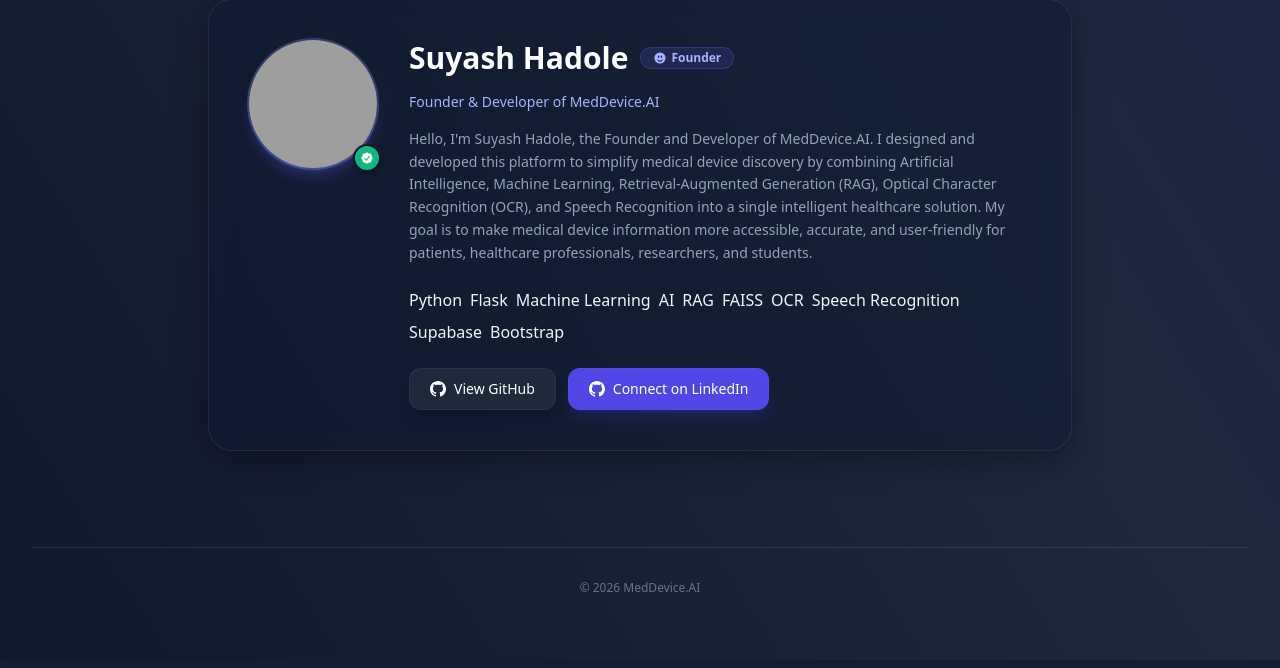
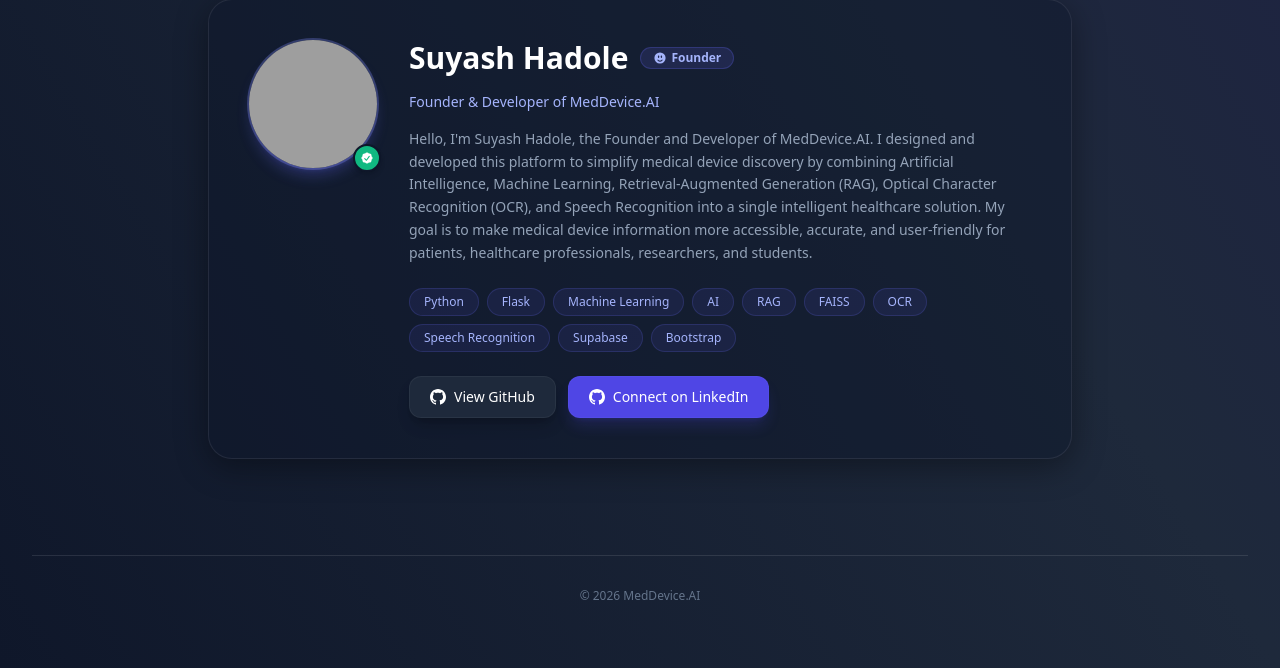
Before and after one commit to Suyash-portfolio/MedDevice.AI, a Flask app: page / in a window 1280 px wide. Shown: the part 1446-2114 px from the top of the page. Before the commit the page ends 2038 px from the top, so only its background shows below. Run offline with Flask 3, Linux system fonts and the light colour scheme; some libraries are stand-ins or nearby versions; grey boxes are pictures that could not be loaded.

Commit message:
Add styles for tech badges and fade-in animation
Added styles for tech badges and founder section animation.

```diff
--- a/static/css/style.css
+++ b/static/css/style.css
@@ -565,4 +565,37 @@ details.glass-card summary::marker { display: none; }
   line-height: 1.5;
 }
 
+/* Founder Section - Tech Badges */
+.tech-badge {
+  display: inline-block;
+  padding: 4px 14px;
+  background: rgba(99, 102, 241, 0.1);
+  border: 1px solid rgba(99, 102, 241, 0.2);
+  border-radius: 9999px;
+  font-size: 0.75rem;
+  font-weight: 500;
+  color: #a5b4fc;
+  transition: all 0.2s ease;
+  cursor: default;
+}
+.tech-badge:hover {
+  background: rgba(99, 102, 241, 0.2);
+  border-color: rgba(99, 102, 241, 0.35);
+  transform: translateY(-1px);
+  box-shadow: 0 4px 12px rgba(99, 102, 241, 0.15);
+}
+
+/* Founder Section - Scroll Fade-In Animation */
+.founder-section {
+  opacity: 0;
+  transform: translateY(30px);
+  animation: founderFadeIn 0.8s ease-out forwards;
+}
+@keyframes founderFadeIn {
+  to {
+    opacity: 1;
+    transform: translateY(0);
+  }
+}
+
 /* .hidden is provided by Tailwind CSS - do NOT redefine with !important as it breaks responsive md: variants */
```
